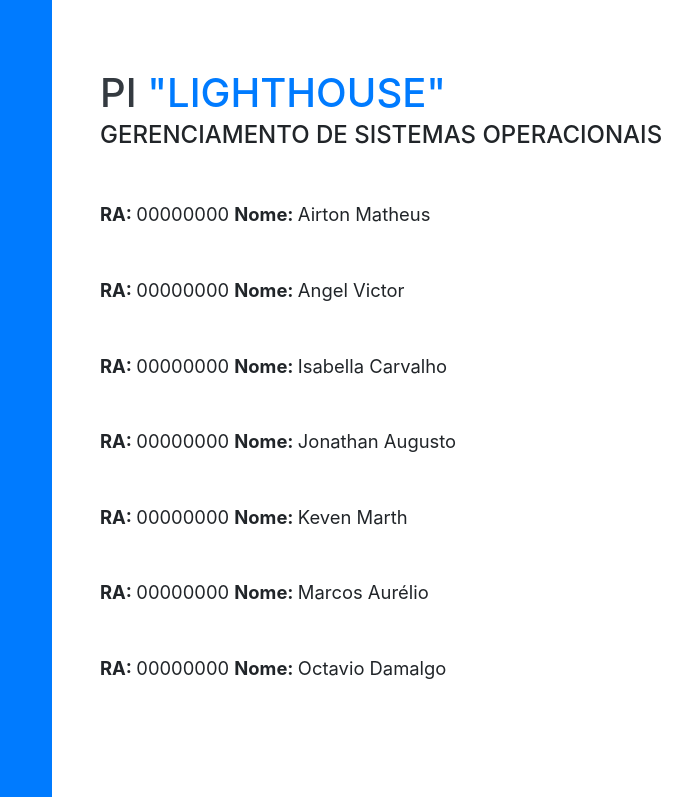
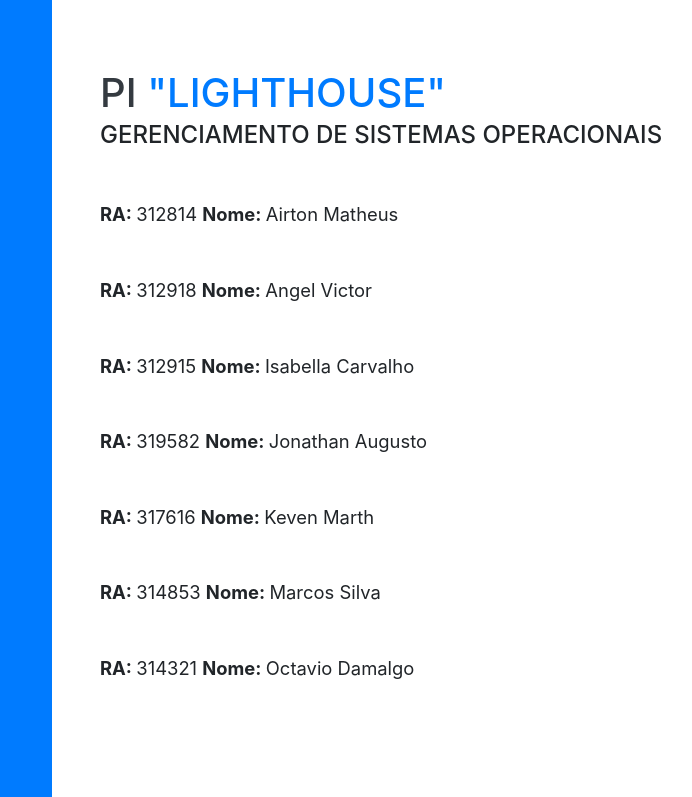
Before and after one commit to MarthKv/html, a website with bundled scripts: page index.html in a window 1280 px wide. Shown: the top 797 px of the page, 220-912 px from the left. Built offline with nearby package versions, Linux system fonts and the light colour scheme; a web font is replaced by a local one.

Commit message:
Add files via upload

```diff
--- a/index.html
+++ b/index.html
@@ -70,13 +70,13 @@
         </h1>
         <div class="subheading mb-5">Gerenciamento de Sistemas Operacionais
         </div>
-        <p class="lead mb-5"><strong>RA: </strong> 00000000 <strong>Nome: </strong> Airton Matheus</p>
-        <p class="lead mb-5"><strong>RA: </strong> 00000000 <strong>Nome: </strong> Angel Victor</p>
-        <p class="lead mb-5"><strong>RA: </strong> 00000000 <strong>Nome: </strong> Isabella Carvalho</p>
-        <p class="lead mb-5"><strong>RA: </strong> 00000000 <strong>Nome: </strong> Jonathan Augusto</p>
-        <p class="lead mb-5"><strong>RA: </strong> 00000000 <strong>Nome: </strong> Keven Marth</p>
-        <p class="lead mb-5"><strong>RA: </strong> 00000000 <strong>Nome: </strong> Marcos Aurélio</p>
-        <p class="lead mb-5"><strong>RA: </strong> 00000000 <strong>Nome: </strong> Octavio Damalgo</p>
+        <p class="lead mb-5"><strong>RA: </strong> 312814  <strong>Nome: </strong> Airton Matheus</p>
+        <p class="lead mb-5"><strong>RA: </strong> 312918 <strong>Nome: </strong> Angel Victor</p>
+        <p class="lead mb-5"><strong>RA: </strong> 312915 <strong>Nome: </strong> Isabella Carvalho</p>
+        <p class="lead mb-5"><strong>RA: </strong> 319582 <strong>Nome: </strong> Jonathan Augusto</p>
+        <p class="lead mb-5"><strong>RA: </strong> 317616 <strong>Nome: </strong> Keven Marth</p>
+        <p class="lead mb-5"><strong>RA: </strong> 314853 <strong>Nome: </strong> Marcos Silva</p>
+        <p class="lead mb-5"><strong>RA: </strong> 314321 <strong>Nome: </strong> Octavio Damalgo</p>
         <div class="social-icons">
 
         </div>
```
